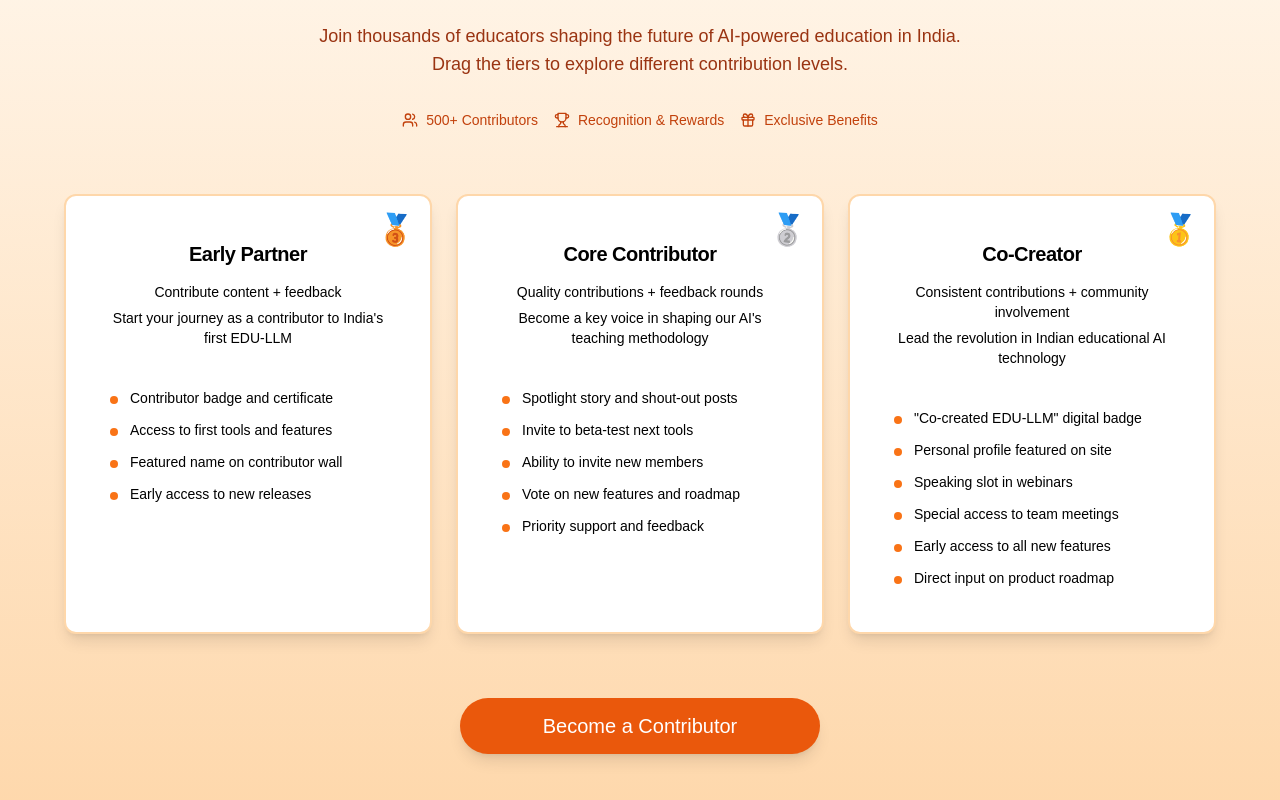
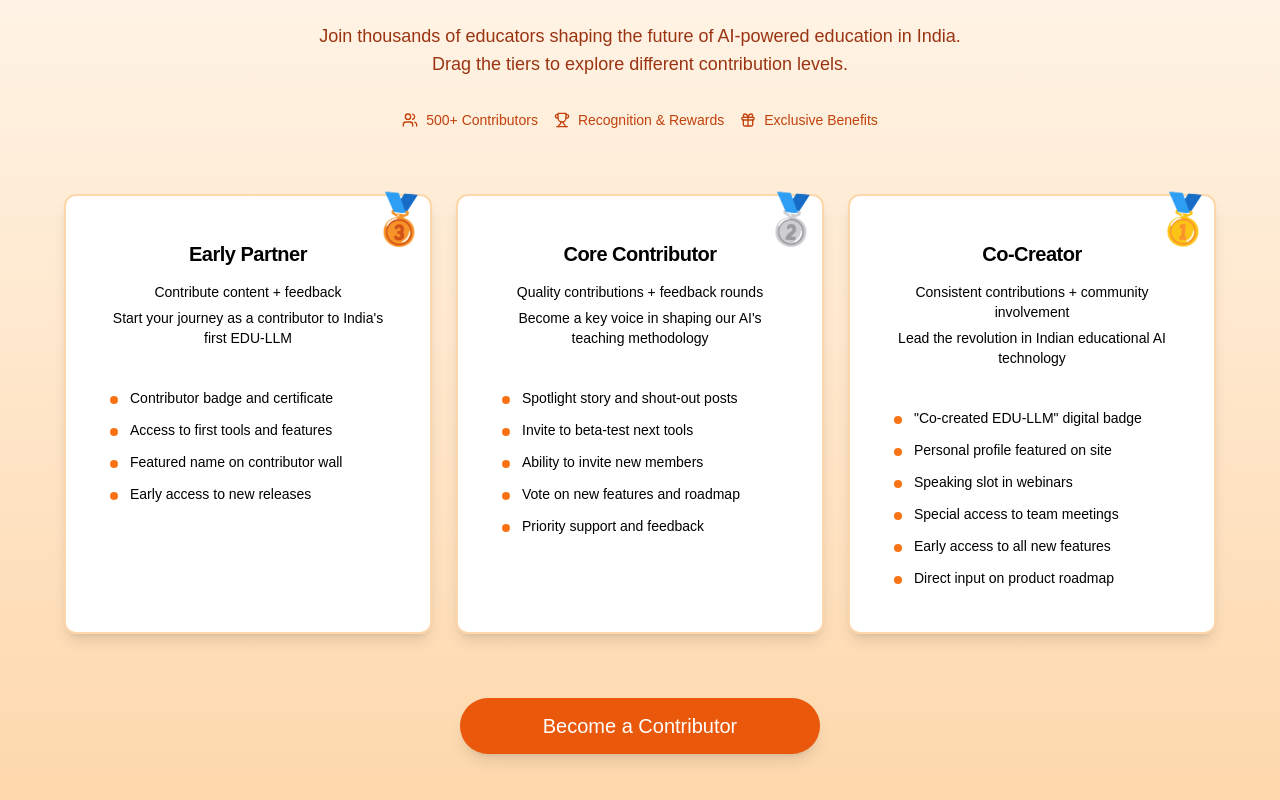
Before and after one commit to Collegites-tech/Landing-Page-Edu-LLM-Teacher, a Next.js app: page / in a window 1280 px wide. Shown: the part 2550-3350 px from the top of the page. Built offline with nearby package versions, Linux system fonts and the light colour scheme.

Commit message:
changed badge position in the tiers section card

```diff
--- a/components/contributor-tiers-section.tsx
+++ b/components/contributor-tiers-section.tsx
@@ -132,7 +132,7 @@ export function ContributorTiersSection() {
                 >
                   {/* Top-right emoji badge with pendulum animation */}
                   <motion.div
-                    className="absolute top-4 right-4 text-3xl select-none"
+                    className="absolute top-0 right-0 text-5xl select-none"
                     animate={{
                       rotate: [-5, 5, -5],
                     }}
```
